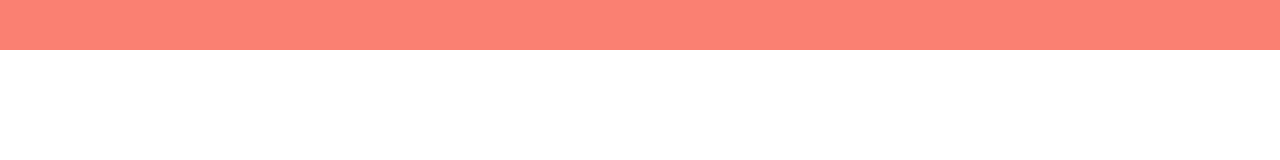
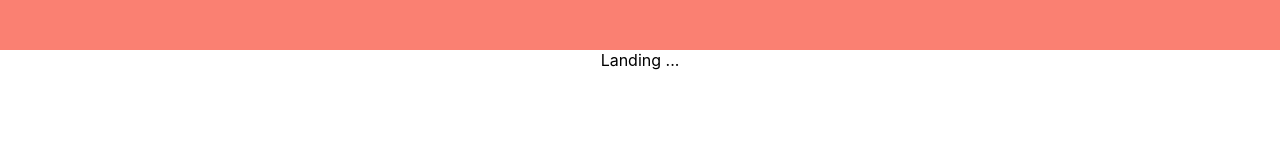
Before and after one commit to wemboava/hackathon-rocketseat, a React (Create React App) app: page / in a window 1280 px wide. Shown: the top 160 px of the page. Built offline with nearby package versions, Linux system fonts and the light colour scheme.

Commit message:
added react router

```diff
--- a/src/App.js
+++ b/src/App.js
@@ -1,12 +1,13 @@
 import React from 'react';
 import './App.css';
+import IndexRouter from '../src/route';
 
 function App() {
   return (
     <div className="App">
       <header className="App-header">
-
       </header>
+      <IndexRouter />
     </div>
   );
 }
--- /dev/null
+++ b/src/pages/Landing.js
@@ -0,0 +1,7 @@
+import React from "react";
+
+export default props => {
+  return (
+    <div>Landing ...</div>
+  );
+}
--- /dev/null
+++ b/src/route/index.js
@@ -0,0 +1,21 @@
+import React from "react";
+import {
+  BrowserRouter as Router,
+  Switch,
+  Route,
+} from "react-router-dom";
+import Landing from '../pages/Landing';
+
+export default function IndexRouter() {
+  return (
+    <Router>
+      <div>
+        <Switch>
+          <Route exact path="/">
+            <Landing />
+          </Route>
+        </Switch>
+      </div>
+    </Router>
+  );
+}
```
